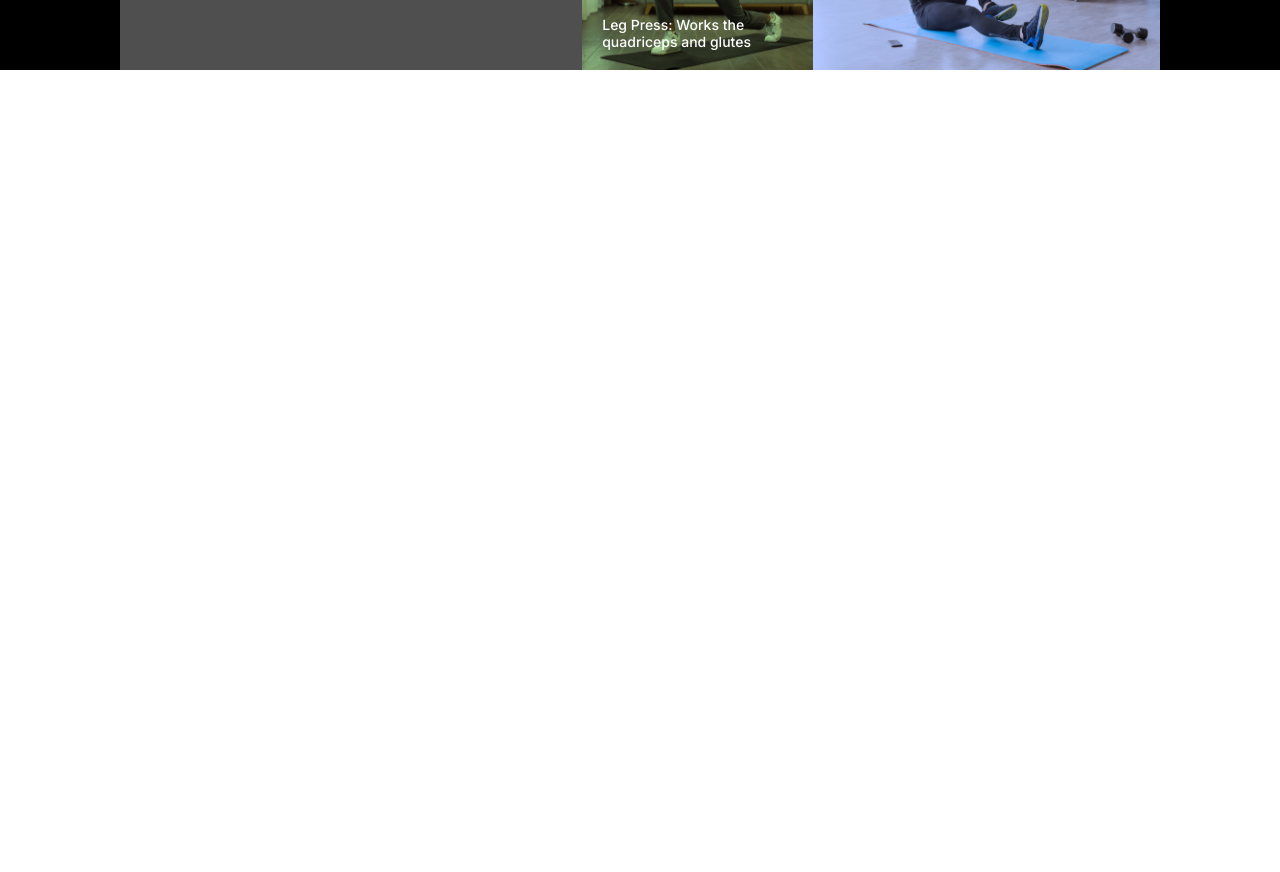
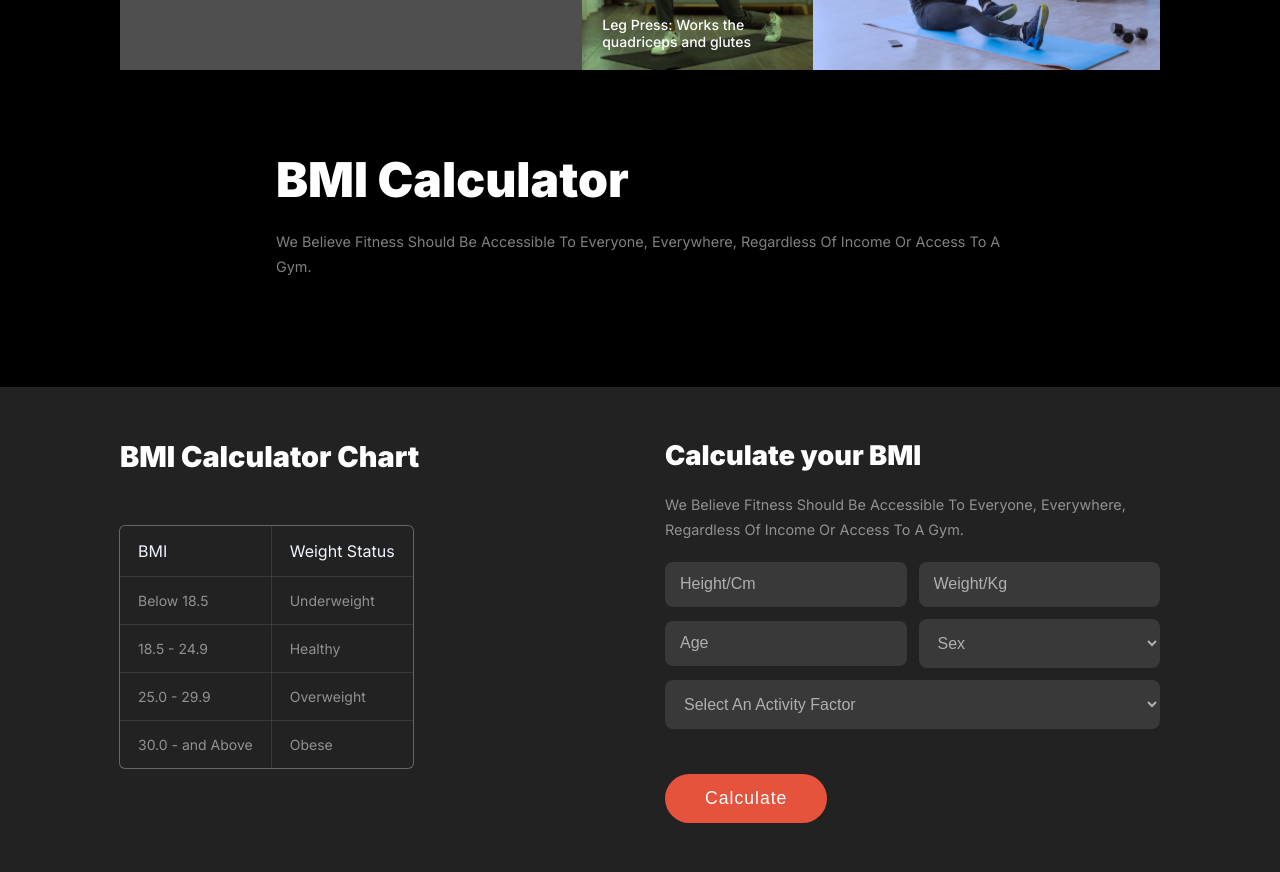
Before and after one commit to Web-dev-mehedi/assignment--2, a plain HTML site: page index-file/index.html in a window 1280 px wide. Shown: the part 2709-3581 px from the top of the page. Before the commit the page ends 2779 px from the top, so only its background shows below. Drawn offline with Linux system fonts and the light colour scheme; grey boxes are pictures that could not be loaded.

Commit message:
bmi-section

```diff
--- a/index-file/index.html
+++ b/index-file/index.html
@@ -164,6 +164,88 @@
         </div>
       </section>
 
+
+        <!-- bmi-section-start-here -->
+
+        <section class="bmi-section">
+            <div class="bmi-top-sub-section">
+                <div class="bmi-top-container">
+                    <div class="bmi-title-wrap">
+                        <h1>BMI Calculator</h1>
+                        <p>We believe fitness should be accessible to everyone, everywhere, regardless of income or access to a gym.</p>
+                    </div>
+                </div>
+
+            </div>
+        <div class="bmi-bottom-sub-section">
+
+               <div class="bmi-content-wrap">
+                <div class="bmi-left-content-wrap">
+
+                    <h1>BMI Calculator Chart</h1>
+
+                    <table>
+
+                       <tr class="t-border">
+                           <th>BMI </th>
+                           <th>Weight Status</th>
+                       </tr>
+
+                       <tr>
+                           <td>Below 18.5</td>
+                           <td>Underweight</td>
+                       </tr>
+
+                       <tr>
+                           <td>18.5 - 24.9</td>
+                           <td>Healthy</td>
+                       </tr>
+
+                      <tr>
+                       <td>25.0 - 29.9</td>
+                       <td>Overweight</td>
+                      </tr>
+
+                      <tr>
+                       <td>30.0 - and Above</td>
+                       <td>Obese</td>
+                      </tr>
+
+                    </table>
+
+               </div>
+
+               <div class="bmi-right-content-wrap">
+                   <div class="bmi-inner-text">
+                        <h3>Calculate your BMI</h3>
+                        <p>We believe fitness should be accessible to everyone, everywhere, regardless of income or access to a gym. </p>
+                   </div>
+                   <div class="bmi-inner-input">
+                       <input type="number" placeholder="height/cm">
+                       <input type="number"placeholder="weight/kg">
+                       <input type="number"placeholder="Age">
+                       <select name="" id="" class="option1">
+                           <option value="">sex</option>
+                           <option value="">male</option>
+                           <option value="">female</option>
+                       </select>
+                       <select name="" id="" class="option-2">
+                           <option value="">Select an activity factor</option>
+                           <option value="">activity1</option>
+                           <option value="">activity2</option>
+                       </select>
+                   </div>
+
+                   <div class="btn">
+                    <button>Calculate</button>
+                   </div>
+
+                </div>
+            </div>
+
+        </div>
+     </section>
+
  </main>
 
 
--- a/index-file/style.css
+++ b/index-file/style.css
@@ -17,7 +17,7 @@ body{
 
  /* button-style */
 
- .vesatile-left-contant-wrap button ,.extra-mile-text-wrap button{
+ .vesatile-left-contant-wrap button ,.extra-mile-text-wrap button ,.bmi-right-content-wrap button{
     padding: 14px 40px;
     margin-right: 20px;
     color: #ffffff;
@@ -35,7 +35,7 @@ body{
 
 /* default-paragraph-content */
 
- .vesatile-left-contant-wrap p ,.extra-mile-text-wrap p,.habit-card p{
+ .vesatile-left-contant-wrap p ,.extra-mile-text-wrap p,.habit-card p ,.bmi-title-wrap p,.bmi-inner-text p {
    text-transform: capitalize;
    color: rgba(255, 255, 255, 0.5);
    font-size: 0.9rem;
@@ -381,3 +381,155 @@ padding: 20px;
     background: center / cover no-repeat url("../assets/images/exercise6.jpg");
     background-color: rgba(0, 71, 255, 0.3);
 }
+
+
+
+
+
+
+/* bmi-section-style-start-here */
+
+.bmi-top-sub-section{
+    padding: 80px 120px 88px;
+    background: rgb(0, 0, 0);
+}
+
+.bmi-top-container{
+    max-width:1400px;
+    margin:0 auto;
+}
+
+.bmi-title-wrap{
+    width:70%;
+    margin:0 auto;
+}
+.bmi-title-wrap h1{
+    color: rgb(255, 255, 255);
+font-size: 3rem;
+font-weight: 900;
+}
+
+.bmi-bottom-sub-section{
+    padding: 52px 120px;
+    background: rgb(34, 34, 34);
+}
+
+.bmi-content-wrap{
+    max-width:1400px;
+    margin:0 auto;
+    display: flex;
+    justify-content: space-between;
+    align-content: center;
+    gap: 50px;
+}
+.bmi-left-content-wrap{
+    width:50%;
+
+
+}
+.btn:hover{
+    overflow:hidden;
+}
+.bmi-left-content-wrap h1{
+    color: rgb(255, 255, 255);
+font-size: 1.8rem;
+font-weight: 900;
+text-align: left;
+margin-bottom: 52px;
+}
+
+
+table,th,td{
+    border: 1px solid rgba(255, 255, 255, 0.1);
+    border-collapse: collapse;
+    padding:15px 18px 15px;
+
+}
+
+table{
+    border-style: hidden; /* hide standard table (collapsed) border */
+   box-shadow: 0 0 0 1px #666; /* this draws the table border  */
+   border-radius: 5px;
+}
+
+th{
+    color: #eff5fe;
+    text-align: left;
+    font-weight: 400;
+}
+td{
+    color: rgba(255, 255, 255, 0.5);
+font-size: 14px;
+font-weight: 400;
+text-align: left;
+
+}
+.bmi-right-content-wrap{
+    width:50%;
+}
+
+.bmi-inner-text{
+text-align: left;
+}
+.bmi-inner-text h3{
+    color: rgb(255, 255, 255);
+    font-size:1.7rem;
+    font-weight: 900;
+}
+
+.bmi-inner-input{
+ display: flex;
+ justify-content:start;
+ align-items:center;
+ flex-wrap: wrap;
+ gap: 12px;
+}
+.bmi-inner-input input{
+
+    width:calc(50% - 21px);
+    padding: 15px 0px 15px 15px;
+    outline: none;
+    background: rgba(255, 255, 255, 0.1);
+    border-radius: 8px;
+   border: none;
+}
+
+.bmi-inner-input input::placeholder{
+    color: rgba(255, 255, 255, 0.6);
+    font-size: 1rem;
+    font-weight: 400;
+    text-transform: capitalize;
+}
+
+.bmi-inner-input input:focus{
+    color: #ff3407;
+}
+.option1{
+    width:calc(50% - 6px);
+    padding: 15px 0px 15px 15px;
+    background: rgba(255, 255, 255, 0.1);
+    border-radius: 8px;
+   border: none;
+   color: rgba(255, 255, 255, 0.6);
+   font-size: 1rem;
+   font-weight: 400;
+   text-transform: capitalize;
+   outline: none;
+}
+.option-2{
+    width:100%;
+padding: 15px 15px 15px 15px;
+margin-bottom: 30px;
+background: rgba(255, 255, 255, 0.1);
+border-radius: 8px;
+border: none;
+color: rgba(255, 255, 255, 0.6);
+font-size: 1rem;
+font-weight: 400;
+text-transform: capitalize;
+outline: none;
+
+}
+option{
+    background: #979797;
+}
```
